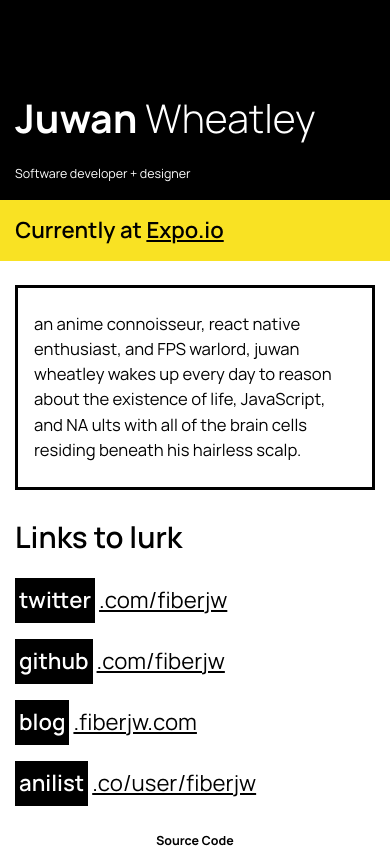
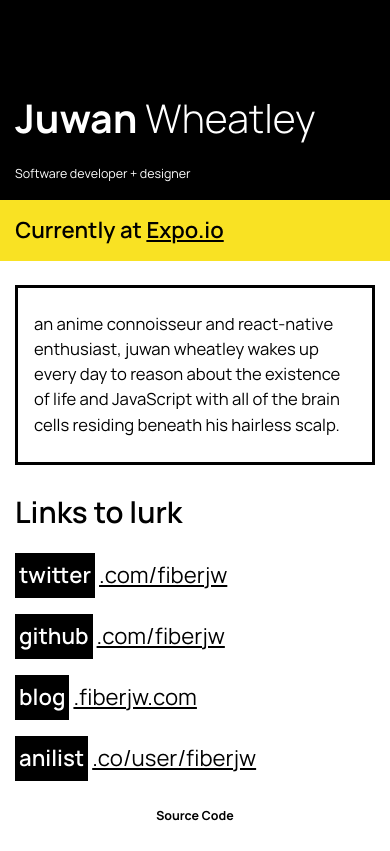
Before and after one commit to FiberJW/fiberjw.com-v2, a React Native app: screen / in a window 390 px wide. Built offline with nearby package versions, Linux system fonts and the light colour scheme.

Commit message:
[content] fix bio

```diff
--- a/App.tsx
+++ b/App.tsx
@@ -123,10 +123,9 @@
       </View>
       <View style={[styles.bioContainer, styles.fixedWidthContainer45ch]}>
         <Text style={styles.bio}>
-          an anime connoisseur, react native enthusiast, and FPS warlord, juwan
-          wheatley wakes up every day to reason about the existence of life,
-          JavaScript, and NA ults with all of the brain cells residing beneath
-          his hairless scalp.
+          an anime connoisseur and react-native enthusiast, juwan wheatley wakes
+          up every day to reason about the existence of life and JavaScript with
+          all of the brain cells residing beneath his hairless scalp.
         </Text>
       </View>
       <View style={styles.fixedWidthContainer45ch}>
```
